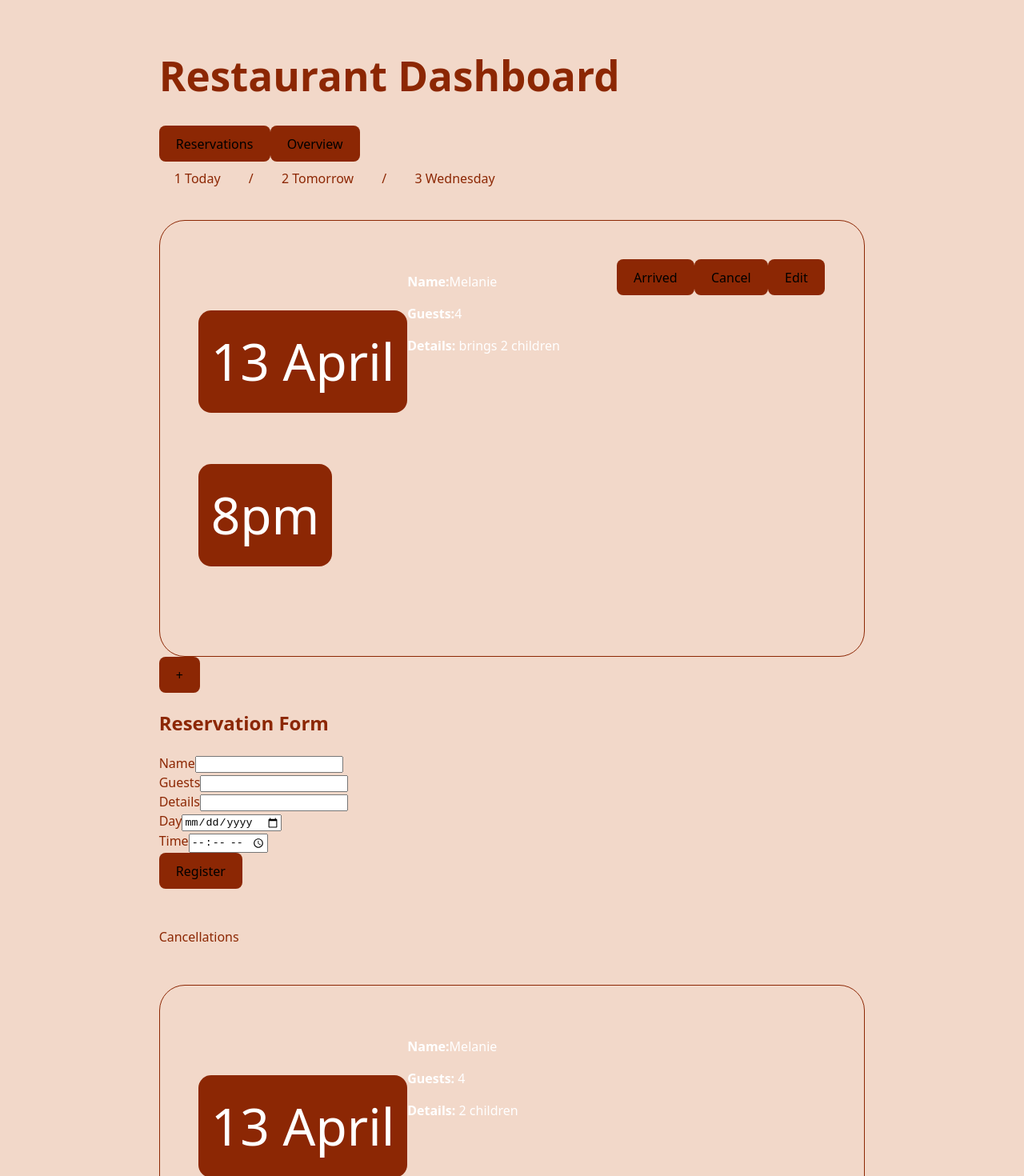
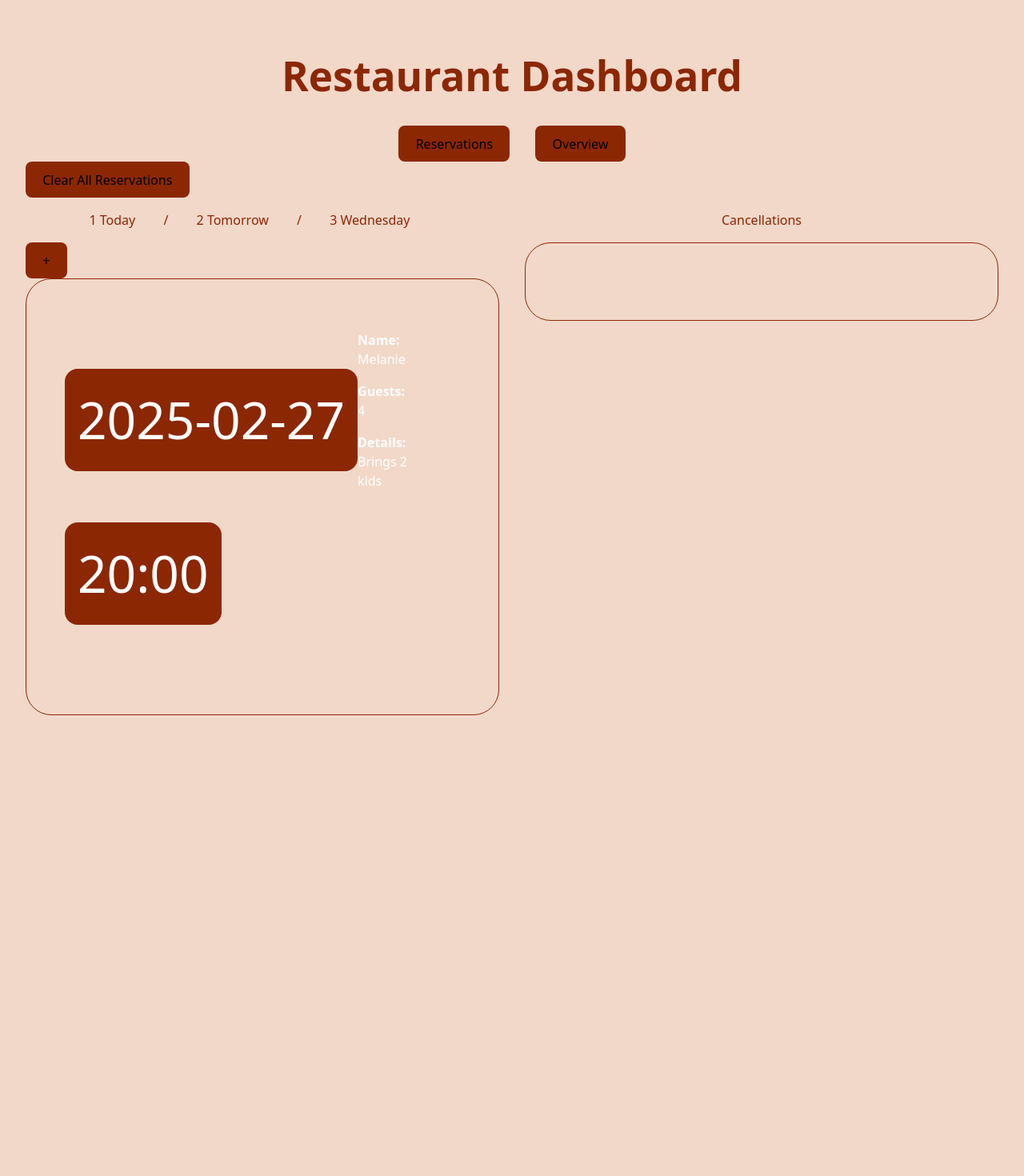
Before and after one commit to dianam0r/Web4, a React (Vite) app: page / in a window 1280 px wide. Shown: the top 1470 px of the page at 80% size. After the commit the page ends 1119 px from the top, so only its background shows below. Built offline with nearby package versions, Linux system fonts and the light colour scheme.

Commit message:
form reservations and cancellations

```diff
--- a/src/App.css
+++ b/src/App.css
@@ -3,3 +3,14 @@
   margin: 0 auto;
   padding: 2rem;
 }
+
+.nav{
+  display: flex;
+  justify-content: center;
+  align-items: center;
+  gap: 2rem;
+}
+
+h1{
+  text-align: center;
+}
--- a/src/App.jsx
+++ b/src/App.jsx
@@ -18,7 +18,7 @@ function App() {
   return (
     <>
       <h1>Restaurant Dashboard</h1>
-      <nav>
+      <nav className="nav">
         <button onClick={() => setActiveSection('reservations')}>Reservations</button>
         <button onClick={() => setActiveSection('overview')}>Overview</button>
       </nav>
--- a/src/RegisterForm.jsx
+++ b/src/RegisterForm.jsx
@@ -1,18 +1,4 @@
-import { useState, useEffect } from "react";
-
-function RegisterForm() {
-  const [reservations, setReservations] = useState(() => {
-    // get them or just start w empty array
-    const savedReservations = localStorage.getItem("reservations");
-    return savedReservations ? JSON.parse(savedReservations) : [];
-  });
-
-  // useEffect -> React Hook that allows you to run code when something happens in your component
-  useEffect(() => {
-    // setItem every time we update reservations
-    localStorage.setItem("reservations", JSON.stringify(reservations));
-  }, [reservations]);
-
+function RegisterForm({ setReservations }) {
   const handleSubmit = (e) => {
     e.preventDefault();
 
@@ -24,7 +10,6 @@ function RegisterForm() {
       time: e.target.time.value,
     };
 
-    // goes to local storage
     setReservations((prev) => [...prev, newReservation]);
 
     e.target.reset();
@@ -62,34 +47,6 @@ function RegisterForm() {
 
         <button type="submit" className="submitButton">Register</button>
       </form>
-
-      {reservations.length > 0 && (
-        <div className="confirmation">
-          <h3>Reservations List</h3>
-          <ul>
-            {reservations.map((res, index) => (
-              <li key={index} className="reservation-item">
-                <div className="cards__flex">
-                  <div>
-                    <p className="cards__flex__day">{res.day}</p>
-                    <p className="cards__flex__time">{res.time}</p>
-                  </div>
-                  <div>
-                    <p><strong>Name:</strong> {res.name}</p>
-                    <p><strong>Guests:</strong> {res.guests}</p>
-                    <p><strong>Details:</strong> {res.details}</p>
-                  </div>
-                  <div>
-                    <button>Arrived</button>
-                    <button>Cancel</button>
-                    <button>Edit</button>
-                  </div>
-                </div>
-              </li>
-            ))}
-          </ul>
-        </div>
-      )}
     </div>
   );
 }
--- a/src/Reservations.css
+++ b/src/Reservations.css
@@ -1,12 +1,25 @@
-
-
 .reservations{
   display: grid;
-  grid-gap: 2rem;
+  grid-column-gap: 2rem;
+  grid-template-columns: 1fr 1fr;
+  grid-template-rows: 1fr 11fr 3fr;
 }
 
 .reserved__days{
   display: flex;
+  grid-column: 1;
+  grid-row: 1;
+  align-items: center;
+  justify-content: center;
+}
+
+.reservations__reserved{
+  grid-column: 1;
+    grid-row: 2;
+}
+
+.reserved__cancellations_title{
+  text-align: center;
 }
 
 .reserved__days>li::after {
--- a/src/Reservations.jsx
+++ b/src/Reservations.jsx
@@ -1,11 +1,55 @@
 import './Reservations.css'
 import RegisterForm from './RegisterForm.jsx'
+import { useState, useEffect } from "react";
 
-function Reservations({ name, guests, details, day, time }) {
+function Reservations() {
+  const [showForm, setShowForm] = useState(false);
+  const [reservations, setReservations] = useState(() => {
+    const savedReservations = localStorage.getItem("reservations");
+    return savedReservations ? JSON.parse(savedReservations) : [];
+  });
+
+  const [cancellations, setCancellations] = useState(() => {
+    const savedCancellations = localStorage.getItem("cancellations");
+    return savedCancellations ? JSON.parse(savedCancellations) : [];
+  });
+
+  useEffect(() => {
+    localStorage.setItem("reservations", JSON.stringify(reservations));
+  }, [reservations]);
+
+  useEffect(() => {
+    localStorage.setItem("cancellations", JSON.stringify(cancellations));
+  }, [cancellations]);
+
+  const handleCancel = (indexToRemove) => {
+    const isConfirmed = window.confirm("Are you sure you want to cancel this reservation?");
+
+    if (!isConfirmed) return;
+
+    setReservations((prev) => {
+      return prev.filter((_, index) => index !== indexToRemove);
+    });
+
+    setCancellations((prevCancellations) => {
+      return [...prevCancellations, reservations[indexToRemove]];
+    });
+  };
+
+
+  const handleClearAll = () => {
+    setReservations([]);
+    setCancellations([]);
+    localStorage.removeItem("reservations");
+    localStorage.removeItem("cancellations"); // Remove cancellations from localStorage
+  };
+
 
 
   return (
     <>
+      <button onClick={handleClearAll}>Clear All Reservations</button>
+
       <div className="reservations">
         <ul className="reserved__days">
           <li><button>1 Today</button></li>
@@ -13,53 +57,72 @@ function Reservations({ name, guests, details, day, time }) {
           <li><button>3 Wednesday</button></li>
         </ul>
         <div className="reservations__reserved">
+          <button onClick={() => setShowForm((prev) => !prev)}>+</button>
+          {showForm && <RegisterForm setReservations={setReservations} />}
 
+          {reservations.length >= 0 && (
             <ul className="reserved__cards">
               <li>
                 <div className="cards__flex">
                   <div>
-                  <p className="cards__flex__day"> {day}</p>
-                  <p className="cards__flex__time"> {time}</p>
+                    <p className="cards__flex__day">2025-02-27</p>
+                    <p className="cards__flex__time">20:00</p>
                   </div>
                   <div>
-                  <p> <strong>Name:</strong>{name}</p>
-                  <p> <strong>Guests:</strong>{guests}</p>
-                  <p> <strong>Details:</strong> {details}</p>
+                    <p><strong>Name:</strong> Melanie</p>
+                    <p><strong>Guests:</strong> 4</p>
+                    <p><strong>Details:</strong> Brings 2 kids</p>
+                  </div>
+                </div>
+              </li>
+
+              {reservations.map((reservation, index) => (
+                <li key={index}>
+                  <div className="cards__flex">
+                    <div>
+                      <p className="cards__flex__day">{reservation.day}</p>
+                      <p className="cards__flex__time">{reservation.time}</p>
+                    </div>
+                    <div>
+                      <p><strong>Name:</strong> {reservation.name}</p>
+                      <p><strong>Guests:</strong> {reservation.guests}</p>
+                      <p><strong>Details:</strong> {reservation.details}</p>
                     </div>
                     <div>
                       <button>Arrived</button>
-                  <button>Cancel</button>
+                      <button onClick={() => handleCancel(index)}>Cancel</button>
                       <button>Edit</button>
                     </div>
                   </div>
                 </li>
+              ))}
             </ul>
-          <button>+</button>
-          <RegisterForm/>
+          )}
         </div>
+
         <p className="reserved__cancellations_title">Cancellations</p>
         <div className="reservations__cancellations">
-
           <ul className="reserved__cards">
-            <li>
+            {cancellations.map((canceled, index) => (
+              <li key={index}>
                 <div className="cards__flex">
                   <div>
-                  <p className="cards__flex__day"> 13 April</p>
-                  <p className="cards__flex__time"> 8pm</p>
+                    <p className="cards__flex__day">{canceled.day}</p>
+                    <p className="cards__flex__time">{canceled.time}</p>
                   </div>
                   <div>
-                  <p> <strong>Name:</strong>Melanie</p>
-                  <p> <strong>Guests:</strong> 4</p>
-                  <p> <strong>Details:</strong> 2 children</p>
+                    <p><strong>Name:</strong> {canceled.name}</p>
+                    <p><strong>Guests:</strong> {canceled.guests}</p>
+                    <p><strong>Details:</strong> {canceled.details}</p>
                   </div>
                 </div>
               </li>
+            ))}
           </ul>
         </div>
-        <p>PLUS</p>
       </div>
     </>
   )
 }
 
-export default Reservations
+export default Reservations;
```
Lines whose indentation alone changed are shown as unchanged.
